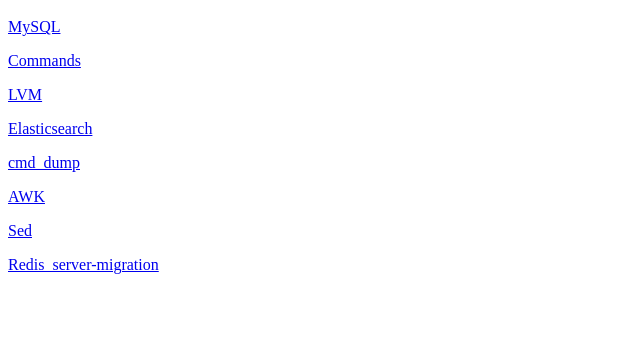
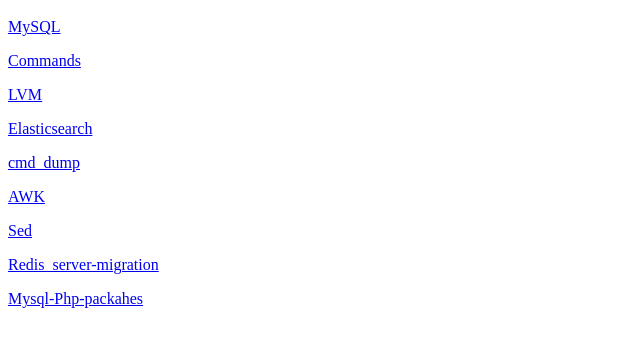
Before and after one commit to PrashanthgRebel/My_notes, a plain HTML site: page html/index.html in a window 1280 px wide. Shown: the part 48-394 px from the top of the page, without its empty margins (0-640 px from the left). Drawn offline with Linux system fonts and the light colour scheme.

Commit message:
Update index.html

```diff
--- a/html/index.html
+++ b/html/index.html
@@ -28,5 +28,8 @@
       </p>
            <a href="http://www.prashanthgnotes.com:90/Redis_server-migration/">Redis_server-migration</a>
       </p>
+      <p>
+         <a href="https://rpms.southbridge.ru/rhel7/">Mysql-Php-packahes</a>
+      </p>
    </body>
 </html>
```
